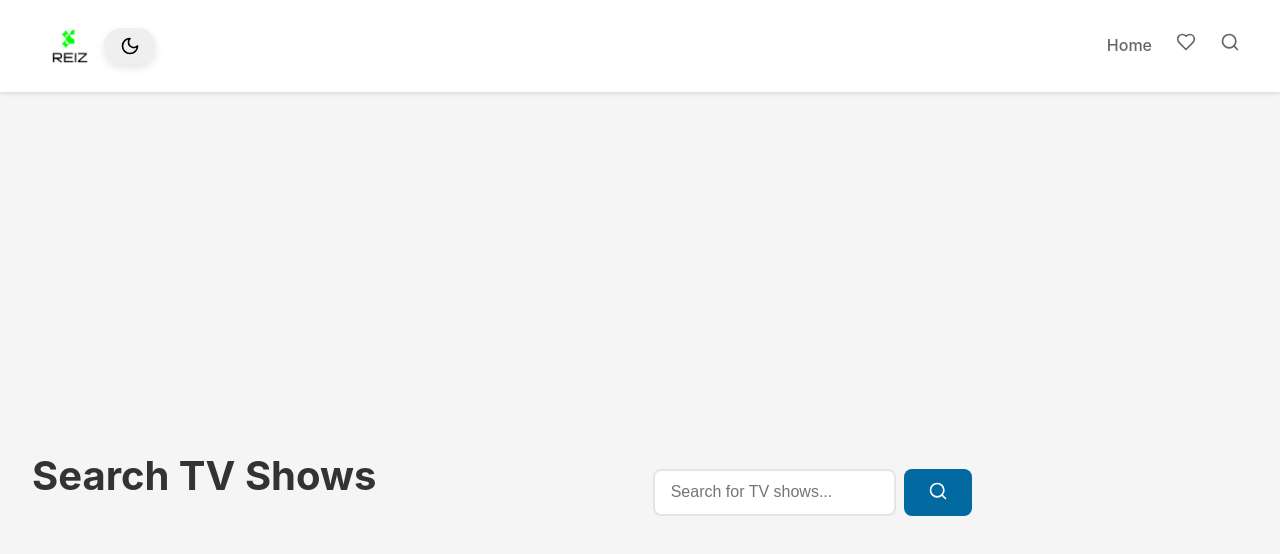
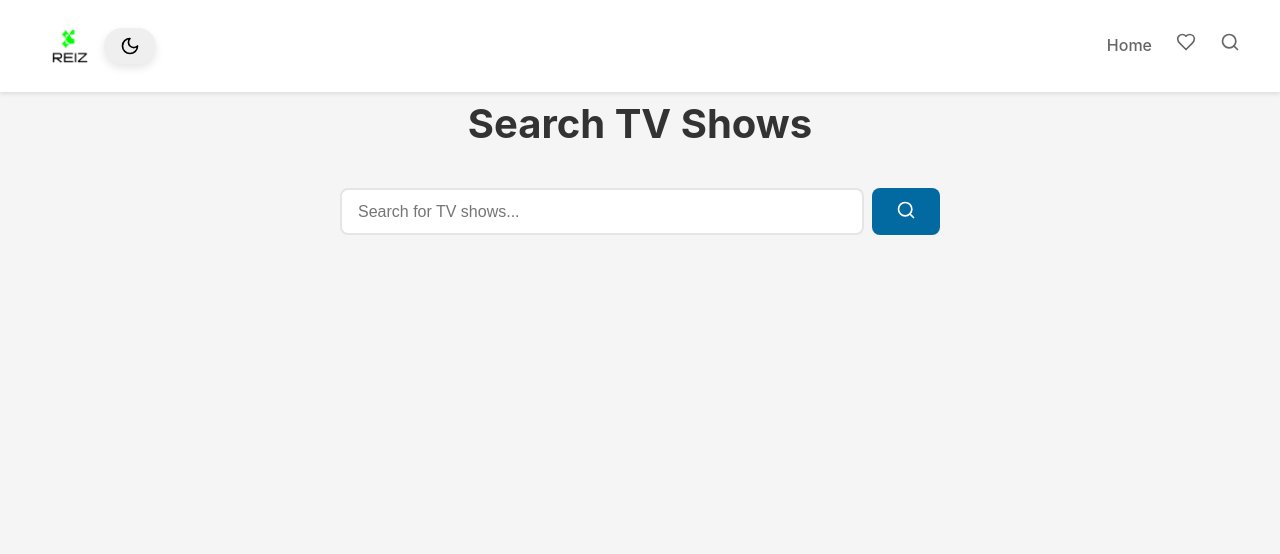
Before and after one commit to M0H1K4/Reiz_project, a React (Vite) app: page /search in a window 1280 px wide. Shown: the top 554 px of the page. Built offline with nearby package versions, Linux system fonts and the light colour scheme.

Commit message:
finished?

```diff
--- a/src/Pages/FavoritesPage.tsx
+++ b/src/Pages/FavoritesPage.tsx
@@ -25,7 +25,7 @@ function FavoritesPage() {
   }
 
   return (
-    <div className="container">
+    <div className="container_favorites">
       <h1 className="title">My Favorites</h1>
       {favoriteShows.length === 0 ? (
         <div className="no-favorites">
--- a/src/Pages/SearchPage.tsx
+++ b/src/Pages/SearchPage.tsx
@@ -29,7 +29,7 @@ function SearchPage() {
   };
 
   return (
-    <div className="container">
+    <div className="containe-search">
       <h1 className="title">Search TV Shows</h1>
 
       <form onSubmit={handleSearch} className="search-form">
--- a/src/index.css
+++ b/src/index.css
@@ -538,3 +538,6 @@ body {
   background: none;
   border: none;
 }
+.container_favorites{
+  /* background-color: red; */
+}
```
